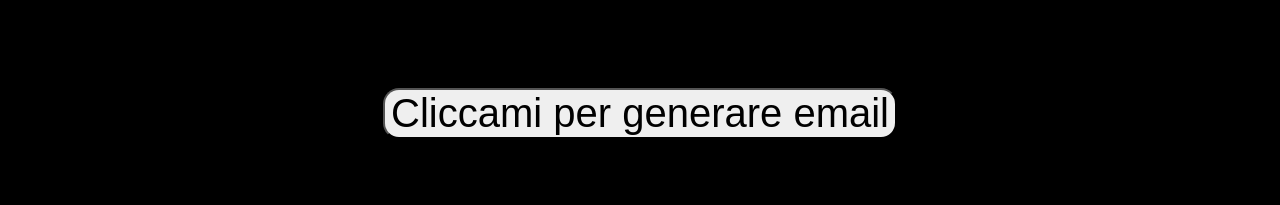
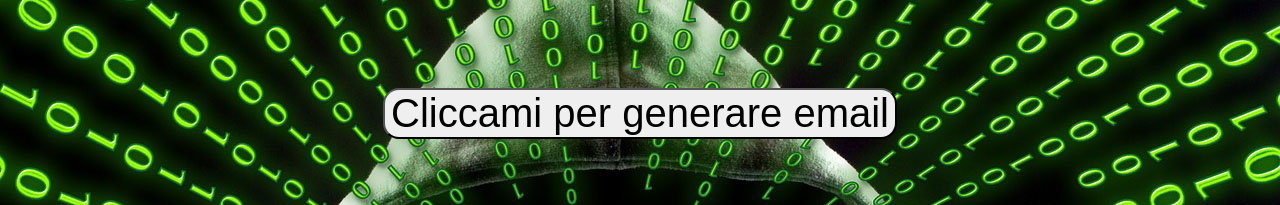
Before and after one commit to VincenzoMinardi/vue-email-list, a plain HTML site: page index.html in a window 1280 px wide. Shown: the top 205 px of the page. Drawn offline with nearby package versions, Linux system fonts and the light colour scheme; no server answers.

Commit message:
add: style

```diff
--- a/assets/style.css
+++ b/assets/style.css
@@ -1,12 +1,14 @@
 html{
+    background-image: url(../img/hacker-2883632_1280.jpg);
+    background-size: cover;
+    text-align: center;
 
-    text-align: center;
-    background-color: black;
 }
 
 li{
     list-style: none;
     font-size: 2rem;
+
 
 }
 
@@ -22,6 +24,6 @@ button{
     top: 4rem;
     margin: auto;
    max-width: 600px;
-   background-color: chocolate;
+   background-color: greenyellow;
    border-radius: 2rem
 };
```
